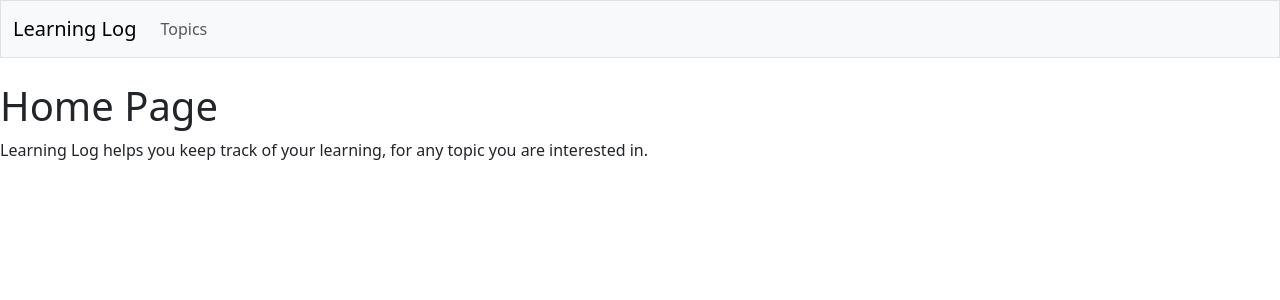
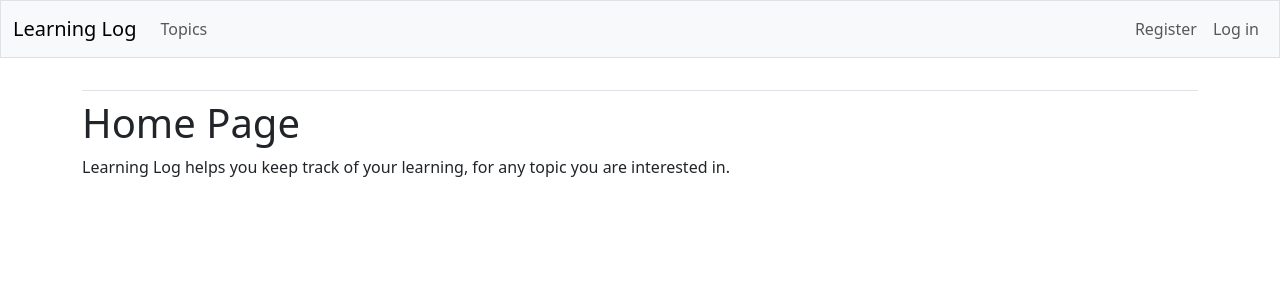
Before and after one commit to Mahan-RN/Learning-Log, a Django app: page / in a window 1280 px wide. Shown: the top 300 px of the page. Run offline with Django 5.2, Linux system fonts and the light colour scheme; some libraries are stand-ins or nearby versions.

Commit message:
Customized body of the base template

```diff
--- a/learning_logs/templates/learning_logs/base.html
+++ b/learning_logs/templates/learning_logs/base.html
@@ -30,12 +30,51 @@
                             Topics</a>
                     </li>
                 </ul> <!-- End of links on left side of navbar -->
+
+                <!-- Account-related links -->
+                <ul class="navbar-nav ms-auto mb-2 mb-md-0">
+
+                    {% if user.is_authenticated %}
+                    <li class="nav-item">
+                        <span class="navbar-text me-2">Hello, {{ user.username }}.
+                        </span>
+                    </li>
+                    {% else %}
+                    <li class="nav-item">
+                        <a class="nav-link" href="{% url 'accounts:register' %}">
+                            Register</a>
+                    </li>
+                    <li class="nav-item">
+                        <a class="nav-link" href="{% url 'accounts:login' %}">
+                            Log in</a>
+                    </li>
+                    {% endif %}
+
+                </ul> <!-- End of account-related links -->
+
+                {% if user.is_authenticated %}
+                <form action="{% url 'accounts:logout' %}" method='post'>
+                    {% csrf_token %}
+                    <button name='submit' class='btn btn-outline-secondary btn-sm'>
+                        Log out</button>
+                </form>
+                {% endif %}
+
             </div> <!-- Closes collapsible parts of navbar -->
 
         </div> <!-- Closes navbar's container -->
     </nav> <!-- End of navbar -->
 
-    {% block content%}{%endblock content%}
+    <main class="container">
+        <div class="pb-2 mb-2 border-bottom">
+            {% block page_header %}{% endblock page_header %}
+        </div>
+
+        <div>
+            {% block content %}{% endblock content %}
+        </div>
+    </main>
+
 </body>
 
 </html>
```
